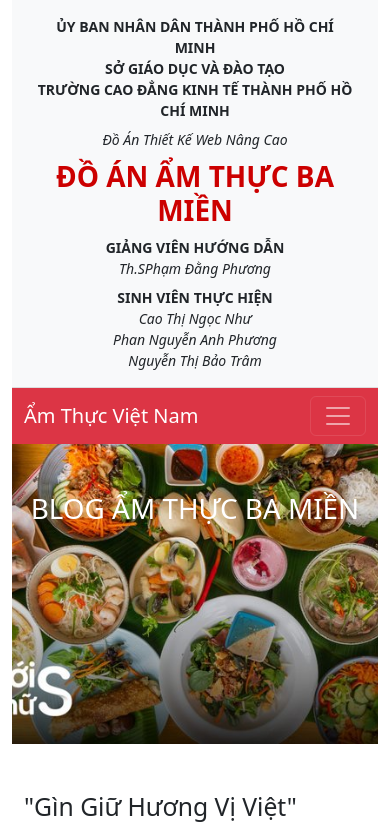
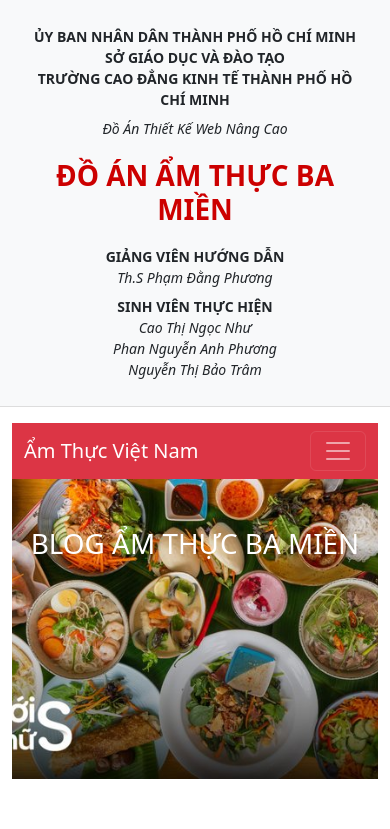
Before and after one commit to tiniengnhu24/vue-food-website, a Vue app: page / in a window 390 px wide. Shown: the top 829 px of the page. Built offline with nearby package versions, Linux system fonts and the light colour scheme.

Commit message:
canh chinh style

```diff
--- a/src/App.vue
+++ b/src/App.vue
@@ -1,13 +1,16 @@
 <template>
-  <div id="app" class="container">
-    <!-- Top Banner hiển thị trên cùng -->
+  <div id="app">
+    <!-- Top Banner full-width -->
     <TopBanner />
 
-    <!-- Thanh chức năng (Navbar) -->
-    <AppNavbar />
+    <!-- Nội dung bên trong container -->
+    <div class="container py-3">
+      <!-- Thanh chức năng (Navbar) -->
+      <AppNavbar />
 
-    <!-- Nội dung trang -->
-    <router-view></router-view>
+      <!-- Nội dung trang -->
+      <router-view></router-view>
+    </div>
   </div>
 </template>
 
@@ -33,8 +36,14 @@ export default {
 body {
   font-family: Arial, sans-serif;
   background-color: #fff;
-  color: #c00;
+  color: #333;
   margin: 0;
   padding: 0;
 }
+
+#app {
+  min-height: 100vh;
+  display: flex;
+  flex-direction: column;
+}
 </style>
--- a/src/components/TopBanner.vue
+++ b/src/components/TopBanner.vue
@@ -1,8 +1,8 @@
 <template>
   <div class="top-banner py-3 px-4">
-    <div class="d-flex justify-content-between align-items-center flex-wrap">
+    <div class="banner-content d-flex justify-content-between align-items-center flex-wrap">
       <!-- Bên trái -->
-      <div class="text-start banner-left">
+      <div class="banner-left text-start">
         <div><strong>ỦY BAN NHÂN DÂN THÀNH PHỐ HỒ CHÍ MINH</strong></div>
         <div><strong>SỞ GIÁO DỤC VÀ ĐÀO TẠO</strong></div>
         <div><strong>TRƯỜNG CAO ĐẲNG KINH TẾ THÀNH PHỐ HỒ CHÍ MINH</strong></div>
@@ -10,16 +10,14 @@
       </div>
 
       <!-- Giữa -->
-      <div class="text-center w-50 banner-center">
-        <div class="project-title">
-          <h1>ĐỒ ÁN ẨM THỰC BA MIỀN</h1>
-        </div>
+      <div class="banner-center text-center">
+        <h1>ĐỒ ÁN ẨM THỰC BA MIỀN</h1>
       </div>
 
       <!-- Bên phải -->
-      <div class="text-end banner-right">
+      <div class="banner-right text-end">
         <div><strong>GIẢNG VIÊN HƯỚNG DẪN</strong></div>
-        <div><em>Th.SPhạm Đằng Phương</em></div>
+        <div><em>Th.S Phạm Đằng Phương</em></div>
         <div class="mt-2"><strong>SINH VIÊN THỰC HIỆN</strong></div>
         <div><em>Cao Thị Ngọc Như<br>Phan Nguyễn Anh Phương<br>Nguyễn Thị Bảo Trâm</em></div>
       </div>
@@ -31,41 +29,48 @@
 .top-banner {
   background-color: #f8f9fa;
   border-bottom: 1px solid #ddd;
+  width: 100%;
 }
 
-.project-title h1 {
-  font-size: 28px;
-  font-weight: bold;
-  color: #c00;
+.banner-content {
+  display: flex;
+  flex-wrap: wrap;
+  align-items: center;
+  justify-content: space-between;
 }
 
 .banner-left,
 .banner-right {
+  flex: 1 1 200px; /* đảm bảo min width để không bị co */
   font-size: 14px;
   line-height: 1.5;
+  margin: 5px;
+}
+
+.banner-center {
+  flex: 2 1 300px; /* phần giữa rộng hơn */
+  text-align: center;
 }
 
 .banner-center h1 {
+  font-size: 28px;
+  font-weight: bold;
+  color: #c00;
   margin: 0;
-  padding: 0;
 }
 
 @media (max-width: 768px) {
-  .banner-center {
-    width: 100% !important;
-    margin-top: 10px;
-    margin-bottom: 10px;
-  }
-
-  .d-flex {
+  .banner-content {
     flex-direction: column;
-    align-items: center !important;
-    text-align: center !important;
+    text-align: center;
   }
 
   .banner-left,
+  .banner-center,
   .banner-right {
+    flex: 1 1 100%;
     text-align: center !important;
+    margin: 10px 0;
   }
 }
 </style>
```
